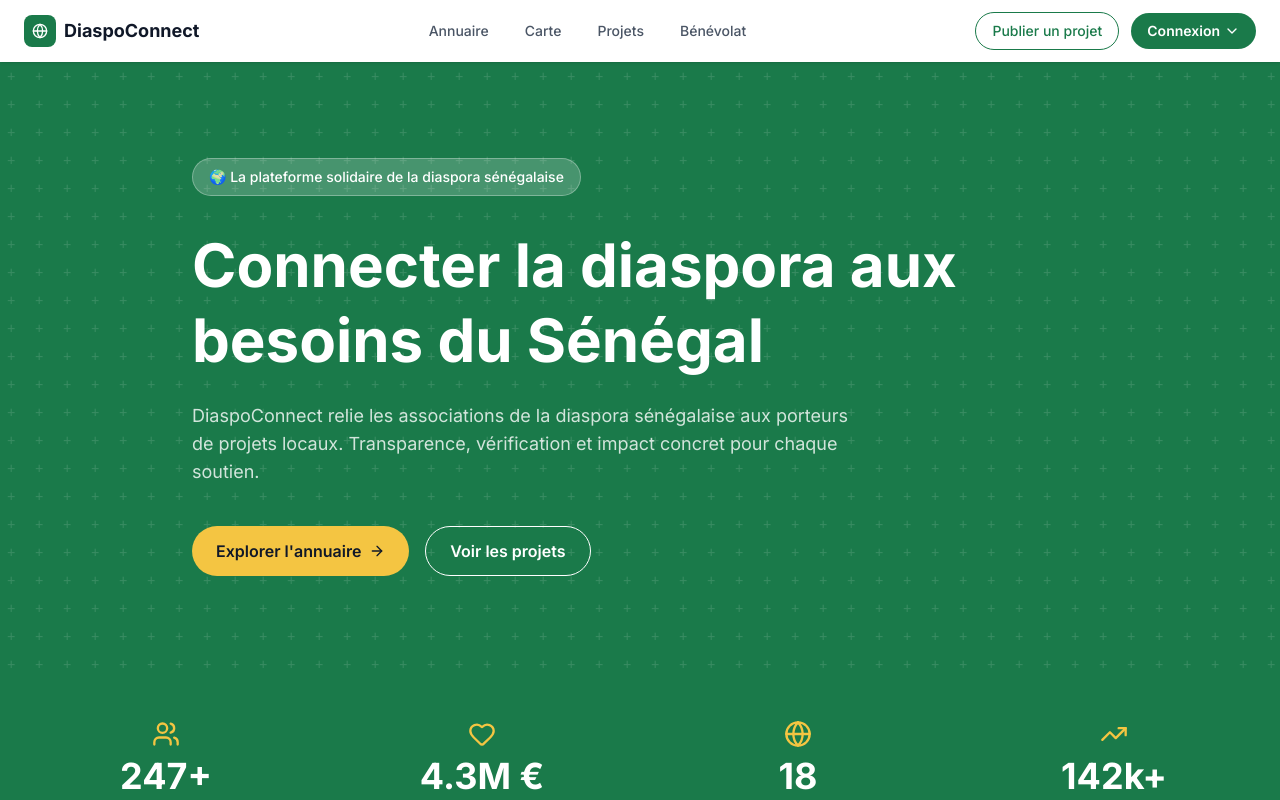
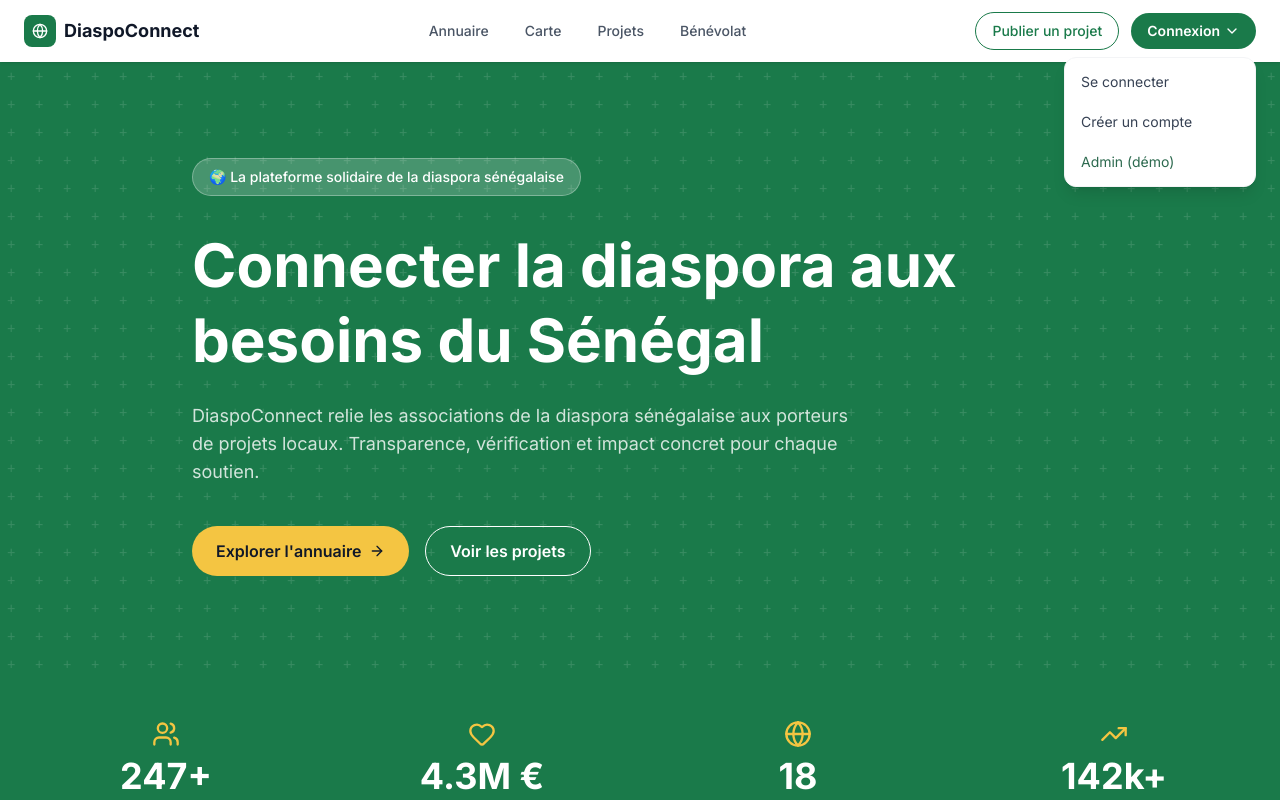
Before and after one commit to boussoc89-jpg/diaspoconnect, a React (Vite) app: page / in a window 1280 px wide. Both pictures are taken after a click on the button "Connexion". Shown: the top 800 px of the page. Built offline with nearby package versions, Linux system fonts and the light colour scheme.

Commit message:
feat: navbar avec dropdown login

```diff
--- a/src/components/Navbar.jsx
+++ b/src/components/Navbar.jsx
@@ -1,5 +1,7 @@
+import { useState, useRef, useEffect } from 'react'
 import { Globe, ChevronDown } from 'lucide-react'
-import { Link, NavLink } from 'react-router-dom'
+import { Link, NavLink, useNavigate } from 'react-router-dom'
+import { getUser, logout } from '../services/api'
 
 const navLinks = [
   { to: '/annuaire',  label: 'Annuaire' },
@@ -9,6 +11,29 @@
 ]
 
 export default function Navbar() {
+  const [open, setOpen] = useState(false)
+  const dropdownRef = useRef(null)
+  const navigate = useNavigate()
+  const user = getUser()
+
+  // Fermer le dropdown si on clique en dehors
+  useEffect(() => {
+    const handler = (e) => {
+      if (dropdownRef.current && !dropdownRef.current.contains(e.target)) {
+        setOpen(false)
+      }
+    }
+    document.addEventListener('mousedown', handler)
+    return () => document.removeEventListener('mousedown', handler)
+  }, [])
+
+  const handleLogout = () => {
+    logout()
+    setOpen(false)
+    navigate('/')
+    window.location.reload()
+  }
+
   return (
     <nav className="bg-white shadow-sm sticky top-0 z-50">
       <div className="max-w-7xl mx-auto px-6 py-3 flex items-center justify-between">
@@ -42,10 +67,63 @@
           >
             Publier un projet
           </Link>
-          <button className="bg-primary text-white px-4 py-2 rounded-full text-sm font-semibold flex items-center gap-1 hover:bg-primary-dark transition-colors">
-            Connexion
-            <ChevronDown className="w-4 h-4" />
-          </button>
+
+          {/* Bouton Connexion avec dropdown */}
+          <div className="relative" ref={dropdownRef}>
+            <button
+              onClick={() => setOpen(!open)}
+              className="bg-primary text-white px-4 py-2 rounded-full text-sm font-semibold flex items-center gap-1 hover:bg-primary-dark transition-colors"
+            >
+              {user ? user.nom : 'Connexion'}
+              <ChevronDown className="w-4 h-4" />
+            </button>
+
+            {open && (
+              <div className="absolute right-0 mt-2 w-48 bg-white rounded-xl shadow-lg border border-gray-100 py-1 z-50">
+                {!user ? (
+                  <>
+                    <Link
+                      to="/login"
+                      onClick={() => setOpen(false)}
+                      className="block px-4 py-2.5 text-sm text-gray-700 hover:bg-gray-50"
+                    >
+                      Se connecter
+                    </Link>
+                    <Link
+                      to="/login"
+                      onClick={() => { setOpen(false) }}
+                      className="block px-4 py-2.5 text-sm text-gray-700 hover:bg-gray-50"
+                    >
+                      Créer un compte
+                    </Link>
+                    <Link
+                      to="/admin"
+                      onClick={() => setOpen(false)}
+                      className="block px-4 py-2.5 text-sm text-[#2d6a4f] hover:bg-gray-50"
+                    >
+                      Admin (démo)
+                    </Link>
+                  </>
+                ) : (
+                  <>
+                    <Link
+                      to="/admin"
+                      onClick={() => setOpen(false)}
+                      className="block px-4 py-2.5 text-sm text-gray-700 hover:bg-gray-50"
+                    >
+                      Dashboard
+                    </Link>
+                    <button
+                      onClick={handleLogout}
+                      className="block w-full text-left px-4 py-2.5 text-sm text-red-500 hover:bg-gray-50"
+                    >
+                      Se déconnecter
+                    </button>
+                  </>
+                )}
+              </div>
+            )}
+          </div>
         </div>
       </div>
     </nav>
```
